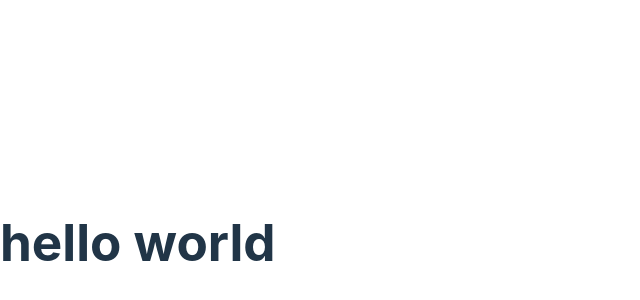
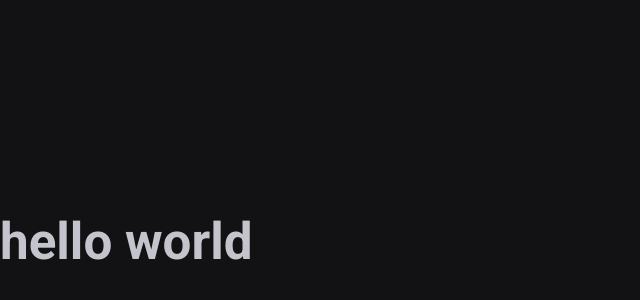
Before and after one commit to wellington0813/0813_pomodoro, a React (Vite) app: page / in a window 1280 px wide. Shown: the part 158-458 px from the top of the page, without its empty margins (0-640 px from the left). Built offline with nearby package versions, Linux system fonts and the light colour scheme.

Commit message:
Feat: criando cores e fontes

```diff
--- a/index.html
+++ b/index.html
@@ -3,6 +3,11 @@
   <head>
     <meta charset="UTF-8" />
     <meta name="viewport" content="width=device-width, initial-scale=1.0" />
+
+    <link rel="preconnect" href="https://fonts.googleapis.com" />
+    <link rel="preconnect" href="https://fonts.gstatic.com" crossorigin />
+    <link href="https://fonts.googleapis.com/css2?family=Roboto+Mono:ital,wght@0,700;1,700&family=Roboto:wght@400;700&display=swap" rel="stylesheet" />
+
     <title>Ignite Timer</title>
   </head>
   <body>
--- a/package.json
+++ b/package.json
@@ -16,6 +16,7 @@
     "styled-components": "^6.1.11"
   },
   "devDependencies": {
+    "@rocketseat/eslint-config": "^2.2.2",
     "@types/react": "^18.2.66",
     "@types/react-dom": "^18.2.22",
     "@typescript-eslint/eslint-plugin": "^7.2.0",
--- a/src/@types/styled.d.ts
+++ b/src/@types/styled.d.ts
@@ -4,5 +4,5 @@
 type Themetype = typeof defaultTheme;
 
 declare module 'styled-components' {
-
+    export interface defaultTheme extends Themetype {}
 }
--- a/src/App.tsx
+++ b/src/App.tsx
@@ -2,11 +2,13 @@
 import { ThemeProvider } from 'styled-components'
 
 import { defaultTheme } from './styles/themes/default'
+import { GlobalStyle } from './styles/global'
 
 export function App() {
   return (
     <ThemeProvider theme={defaultTheme}>
       <h1>hello world</h1>
+      <GlobalStyle />
     </ThemeProvider>
 
   )
--- /dev/null
+++ b/src/styles/global.ts
@@ -0,0 +1,26 @@
+import { createGlobalStyle } from "styled-components";
+
+export const GlobalStyle = createGlobalStyle`
+    * {
+        margin: 0;
+        padding: 0;
+        box-sizing: border-box;
+    }
+
+    :focus {
+        outline: 0cap;
+        box-shadow: 0 0 0 2px ${props => props.theme['green-500']};
+    }
+
+    body {
+        background: ${props => props.theme['gray-900']};
+        color: ${props => props.theme['gray-300']};
+    }
+
+    body, input, textarea, button {
+        font-family: 'Roboto', sans-serif;
+        font-weight: 400;
+        font-size: 1rem;
+    }
+
+`;
--- a/src/styles/themes/default.ts
+++ b/src/styles/themes/default.ts
@@ -1,5 +1,21 @@
 export const defaultTheme = {
-    white: '#fff',
-    primary: 'purple',
-    seconfary: 'orange',
+    white: '#FFF',
+
+    'gray-100': '#E1E1E6',
+    'gray-300': '#C4C4CC',
+    'gray-400': '#8D8D99',
+    'gray-500': '#7C7C8A',
+    'gray-600': '#323238',
+    'gray-700': '#29292E',
+    'gray-800': '#202024',
+    'gray-900': '#121214',
+
+    'green-300': '#00B37E',
+    'green-500': '#00875F',
+    'green-700': '#015F43',
+
+    'red-500': '#AB222E',
+    'red-700': '#7A1921',
+
+    'yellow-500': '#FBA94C',
 }
```
Also changed, not shown: .eslintrc.json (added), 2 other files (tests, documents, lock files or other folders).
